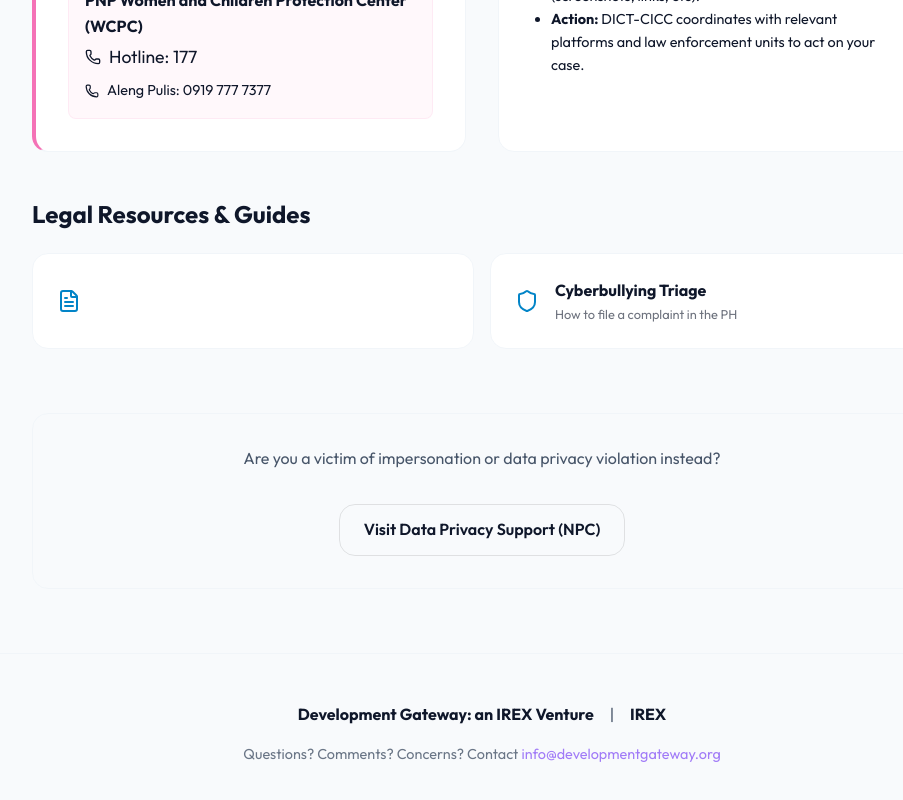
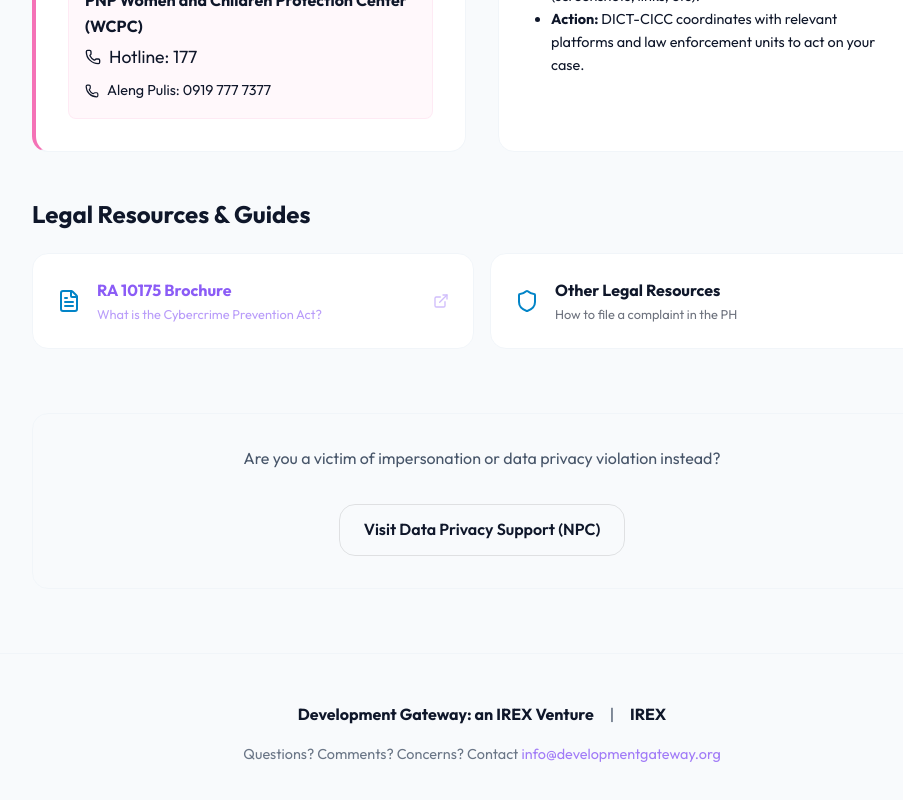
Before and after one commit to devgateway/digital-safety-guide, a React (Vite) app in the folder client/: page /templates/dict-cicc-hotline in a window 1280 px wide. Shown: the part 910-1710 px from the top of the page, without its empty margins (158-1061 px from the left). Built offline with nearby package versions, Linux system fonts and the light colour scheme.

Commit message:
feat: Convert the 'Other Legal Resources' section into a navigable link to the directory page and update its title in all localization files.

```diff
--- a/client/src/locales/ceb/law.json
+++ b/client/src/locales/ceb/law.json
@@ -22,7 +22,7 @@
             "legal_resources_title": "Legal nga Kapanguhaan ug mga Giya",
             "ra_10175_title": "Brosyur sa RA 10175",
             "ra_10175_desc": "Unsa ang Cybercrime Prevention Act?",
-            "cyberbullying_title": "Cyberbullying Triage",
+            "cyberbullying_title": "Uban pang Legal nga mga Kapanguhaan",
             "cyberbullying_desc": "Unsaon pag-file og complaint sa Pilipinas",
             "footer_desc": "Biktima ka ba sa impersonation o data privacy violation?",
             "btn_npc": "Bisitaha ang Data Privacy Support (NPC)"
--- a/client/src/locales/en/law.json
+++ b/client/src/locales/en/law.json
@@ -22,7 +22,7 @@
             "legal_resources_title": "Legal Resources & Guides",
             "ra_10175_title": "RA 10175 Brochure",
             "ra_10175_desc": "What is the Cybercrime Prevention Act?",
-            "cyberbullying_title": "Cyberbullying Triage",
+            "cyberbullying_title": "Other Legal Resources",
             "cyberbullying_desc": "How to file a complaint in the PH",
             "footer_desc": "Are you a victim of impersonation or data privacy violation instead?",
             "btn_npc": "Visit Data Privacy Support (NPC)"
--- a/client/src/locales/hil/law.json
+++ b/client/src/locales/hil/law.json
@@ -22,7 +22,7 @@
             "legal_resources_title": "Legal nga Resources kag Giya",
             "ra_10175_title": "RA 10175 nga Brochure",
             "ra_10175_desc": "Ano ang Cybercrime Prevention Act?",
-            "cyberbullying_title": "Triage para sa Cyberbullying",
+            "cyberbullying_title": "Iban pa nga Legal nga mga Rekurso",
             "cyberbullying_desc": "Paano mag-file sang complaint sa Pilipinas",
             "footer_desc": "Ikaw bala biktima sang impersonation ukon data privacy violation?",
             "btn_npc": "Kadtuan ang Data Privacy Support (NPC)"
--- a/client/src/locales/ilo/law.json
+++ b/client/src/locales/ilo/law.json
@@ -22,7 +22,7 @@
             "legal_resources_title": "Legal a Resources & Guides",
             "ra_10175_title": "Brochure ti RA 10175",
             "ra_10175_desc": "Ania ti Cybercrime Prevention Act?",
-            "cyberbullying_title": "Cyberbullying Triage",
+            "cyberbullying_title": "Dadduma pay a Legal a Rekurso",
             "cyberbullying_desc": "Kasano ti ag-file ti complaint iti Pilipinas",
             "footer_desc": "Biktima ka kadi ti impersonation wenno data privacy violation?",
             "btn_npc": "Bisitaen ti Data Privacy Support (NPC)"
--- a/client/src/locales/taglish/law.json
+++ b/client/src/locales/taglish/law.json
@@ -22,7 +22,7 @@
             "legal_resources_title": "Legal Resources at Guides",
             "ra_10175_title": "RA 10175 Brochure",
             "ra_10175_desc": "Ano ang Cybercrime Prevention Act?",
-            "cyberbullying_title": "Cyberbullying Triage",
+            "cyberbullying_title": "Other Legal Resources",
             "cyberbullying_desc": "Paano mag-file ng complaint sa Pilipinas",
             "footer_desc": "Ikaw ba ay biktima ng impersonation o data privacy violation?",
             "btn_npc": "Pumunta sa Data Privacy Support (NPC)"
--- a/client/src/locales/tl/law.json
+++ b/client/src/locales/tl/law.json
@@ -22,7 +22,7 @@
             "legal_resources_title": "Mga Legal na Mapagkukunan at Gabay",
             "ra_10175_title": "Polyeto ng RA 10175",
             "ra_10175_desc": "Ano ang Cybercrime Prevention Act?",
-            "cyberbullying_title": "Pagsusuri sa Cyberbullying",
+            "cyberbullying_title": "Iba pang Legal na Mapagkukunan",
             "cyberbullying_desc": "Paano magsampa ng reklamo sa Pilipinas",
             "footer_desc": "Ikaw ba ay biktima ng pagpapanggap (impersonation) o paglabag sa data privacy?",
             "btn_npc": "Bisitahin ang Suporta sa Data Privacy (NPC)"
--- a/client/src/pages/LawEnforcement.jsx
+++ b/client/src/pages/LawEnforcement.jsx
@@ -99,7 +99,7 @@ export default function LawEnforcement() {
                             target="_blank"
                             rel="noopener noreferrer"
                             className="card card-hover-effect"
-                            style={{ display: 'flex', alignItems: 'center', gap: '1rem', padding: '1.5rem', color: 'white' }}
+                            style={{ display: 'flex', alignItems: 'center', gap: '1rem', padding: '1.5rem' }}
                         >
                             <FileText className="text-accent" size={24} />
                             <div>
@@ -109,13 +109,13 @@ export default function LawEnforcement() {
                             <ExternalLink size={16} style={{ marginLeft: 'auto', opacity: 0.4 }} />
                         </a>
 
-                        <div className="card" style={{ display: 'flex', alignItems: 'center', gap: '1rem', padding: '1.5rem' }}>
+                        <Link to="/directory" className="card card-hover-effect" style={{ display: 'flex', alignItems: 'center', gap: '1rem', padding: '1.5rem', color: 'inherit', textDecoration: 'none' }}>
                             <Shield className="text-accent" size={24} />
                             <div>
                                 <div style={{ fontWeight: 'bold' }}>{t('law.ui.cyberbullying_title')}</div>
                                 <div style={{ fontSize: '0.8rem', opacity: 0.6 }}>{t('law.ui.cyberbullying_desc')}</div>
                             </div>
-                        </div>
+                        </Link>
                     </div>
                 </div>
 
```
